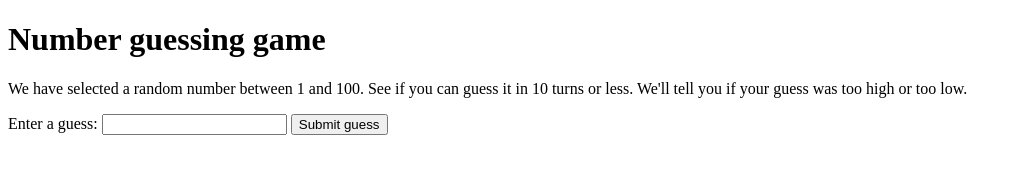
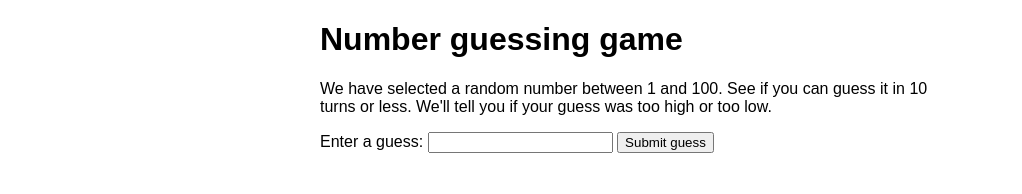
Before and after one commit to Gitthuma/guess-the-number-errors, a plain HTML site: page index.html in a window 1280 px wide. Shown: the whole page, without its empty margins (0-1022 px from the left). Drawn offline with Linux system fonts and the light colour scheme.

Commit message:
Added style.css with Guess The Number Errors starter code and linked it with index.html

```diff
--- /dev/null
+++ b/css/style.css
@@ -0,0 +1,13 @@
+html {
+  font-family: sans-serif;
+}
+body {
+  width: 50%;
+  max-width: 800px;
+  min-width: 480px;
+  margin: 0 auto;
+}
+.lastResult {
+  color: white;
+  padding: 3px;
+}
--- a/index.html
+++ b/index.html
@@ -5,6 +5,7 @@
     <meta http-equiv="X-UA-Compatible" content="IE=edge">
     <meta name="viewport" content="width=device-width, initial-scale=1.0">
     <title>Guess The Number - Errors</title>
+    <link rel="stylesheet" href="css/style.css">
 </head>
 <body>
     <body>
```
